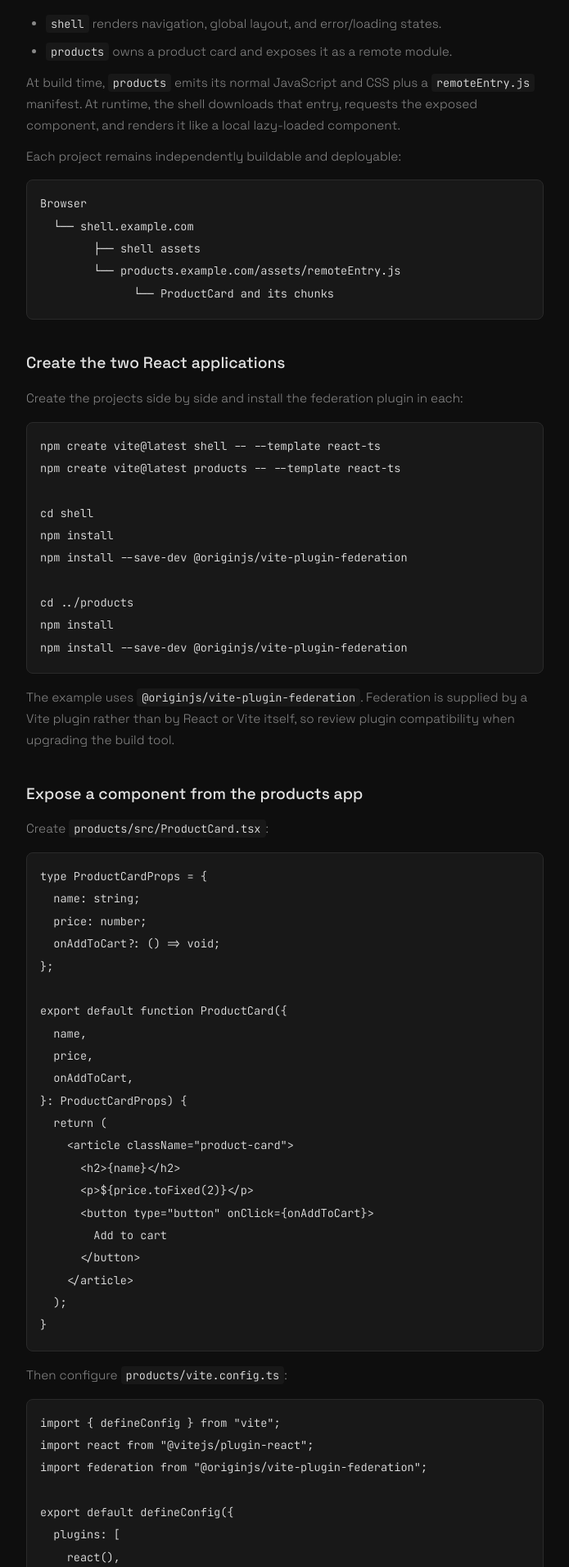
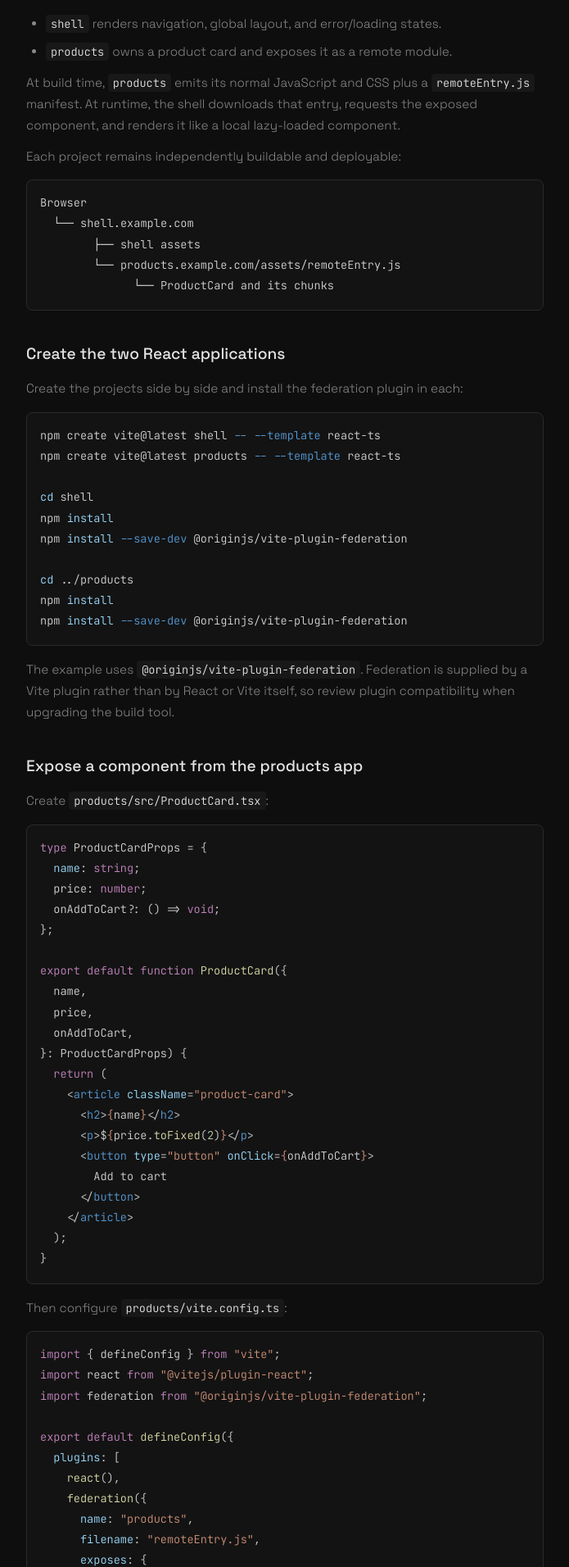
Before and after one commit to mr-farshad-r/mr-farshad-r, a Jekyll site: the page built from _posts/2026-08-17-micro-frontends-with-vite-and-react.md, in a window 1280 px wide. Shown: the part 1349-3261 px from the top of the page at 82% size, without its empty margins (292-987 px from the left). Built offline with Jekyll 4.4.1, drawn with Linux system fonts in a browser that asks for light colours.

Commit message:
chore(post): add post image and syntax highlighter

```diff
--- a/_config.yml
+++ b/_config.yml
@@ -21,6 +21,7 @@
 markdown: kramdown
 kramdown:
   input: GFM
+  syntax_highlighter: rouge
 permalink: /blog/:year/:month/:day/:title/
 plugins:
   - jekyll-seo-tag
--- a/assets/styles/styles.css
+++ b/assets/styles/styles.css
@@ -799,6 +799,93 @@
     padding: 0;
 }
 
+/* ── Rouge syntax highlighting ── */
+
+.post-content .highlight {
+    margin: 16px 0;
+    border-radius: 8px;
+    background: #131313;
+}
+
+.post-content .highlight pre {
+    margin: 0;
+    background: #131313;
+    color: #d4d4d4;
+    line-height: 1.65;
+    tab-size: 2;
+}
+
+.post-content .highlight code {
+    color: #d4d4d4;
+}
+
+.highlight .c,
+.highlight .ch,
+.highlight .cd,
+.highlight .cm,
+.highlight .cpf,
+.highlight .c1,
+.highlight .cs { color: #6a9955; font-style: italic; }
+
+.highlight .k,
+.highlight .kc,
+.highlight .kd,
+.highlight .kn,
+.highlight .kp,
+.highlight .kr,
+.highlight .kt,
+.highlight .kv { color: #c586c0; }
+
+.highlight .s,
+.highlight .sa,
+.highlight .sb,
+.highlight .sc,
+.highlight .dl,
+.highlight .sd,
+.highlight .s2,
+.highlight .se,
+.highlight .sh,
+.highlight .si,
+.highlight .sx,
+.highlight .sr,
+.highlight .s1,
+.highlight .ss { color: #ce9178; }
+
+.highlight .na,
+.highlight .nc,
+.highlight .nd,
+.highlight .ne,
+.highlight .nf,
+.highlight .fm { color: #dcdcaa; }
+
+.highlight .nb,
+.highlight .bp,
+.highlight .no,
+.highlight .nv,
+.highlight .vc,
+.highlight .vg,
+.highlight .vi,
+.highlight .vm { color: #9cdcfe; }
+
+.highlight .m,
+.highlight .mb,
+.highlight .mf,
+.highlight .mh,
+.highlight .mi,
+.highlight .il,
+.highlight .mo { color: #b5cea8; }
+
+.highlight .nt { color: #569cd6; }
+.highlight .na { color: #9cdcfe; }
+.highlight .o,
+.highlight .ow { color: #d4d4d4; }
+.highlight .p { color: #c8c8c8; }
+.highlight .err { color: #f44747; }
+.highlight .gd { color: #f48771; background: #3b1515; }
+.highlight .gi { color: #89d185; background: #132b16; }
+.highlight .gh,
+.highlight .gu { color: #4ec9b0; font-weight: 500; }
+
 .post-content a {
     color: var(--text);
     border-bottom: 1px solid var(--text-dim);
```
Also changed, not shown: _posts/2026-08-29-simple-captcha-with-nodejs.md (+2 -0 lines), assets/images/posts/simple-nodejs-captcha.jpg (added).
